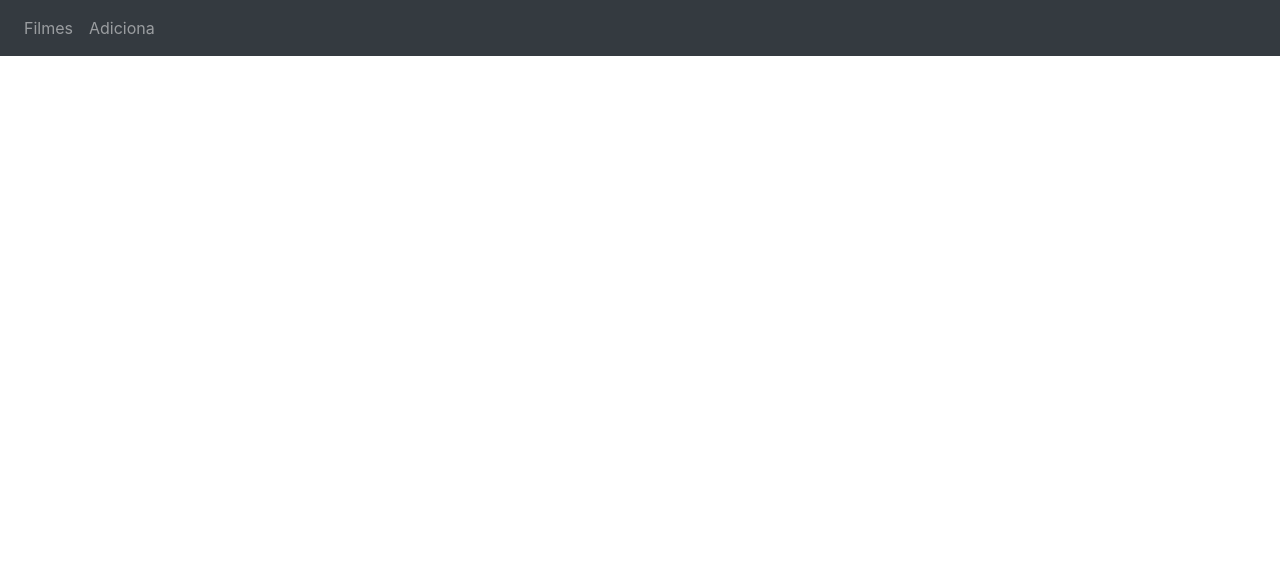
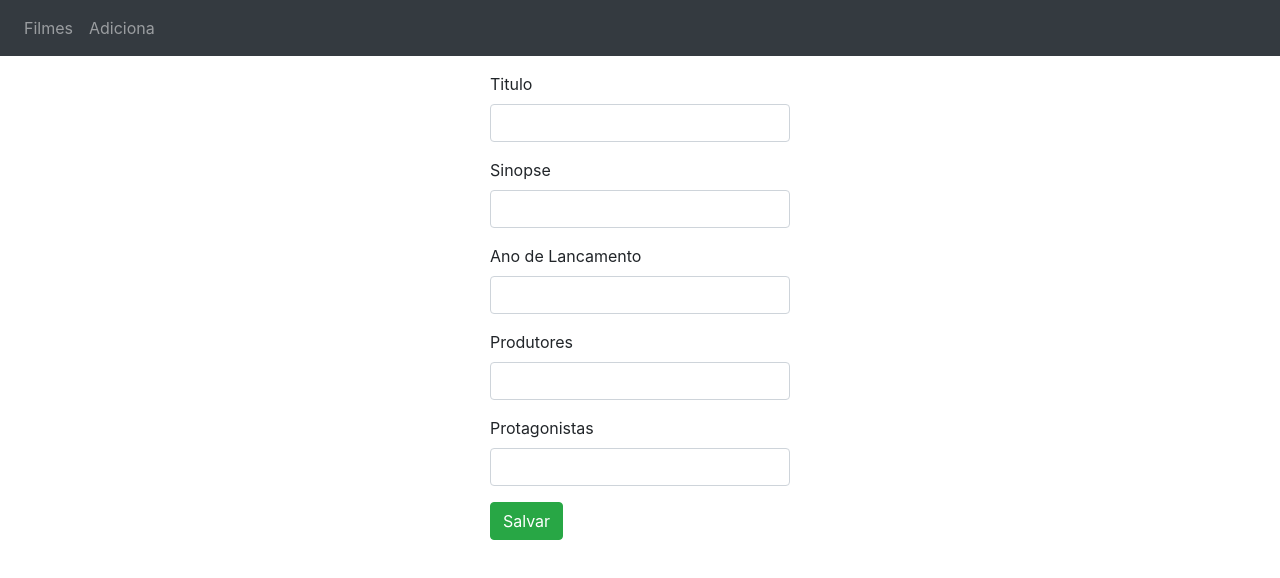
Before and after one commit to rodneybarreto/filmes-app, a React (Create React App) app: page /filmes/1 in a window 1280 px wide. Shown: the top 578 px of the page. Built offline with nearby package versions, Linux system fonts and the light colour scheme; no server answers.

Commit message:
Implementando update

```diff
--- a/src/App.css
+++ b/src/App.css
@@ -1,4 +1,13 @@
-.App {
-  display: flex;
-  flex-wrap: wrap;
+.list {
+  margin: auto;
 }
+
+.submit-form {
+  max-width: 300px;
+  margin: auto;
+}
+
+.edit-form {
+  max-width: 300px;
+  margin: auto;
+}
--- a/src/App.js
+++ b/src/App.js
@@ -4,7 +4,7 @@ import 'bootstrap/dist/css/bootstrap.min.css';
 import './App.css';
 
 import FilmeAdd from './conponents/filme/FilmeAdd';
-//import Filme from './conponents/filme/Filme';
+import FilmeEdt from './conponents/filme/FilmeEdt';
 import FilmeList from './conponents/filme/FilmeList';
 
 export default class App extends Component {
@@ -28,7 +28,7 @@ export default class App extends Component {
             <Switch>
               <Route exact path={["/", "/filmes"]} component={FilmeList} />
               <Route exact path="/add" component={FilmeAdd} />
-              {/* <Route path="/filmes/:id" component={Filme} /> */}
+              <Route path="/filmes/:id" component={FilmeEdt} />
             </Switch>
           </div>
         </div>
--- /dev/null
+++ b/src/conponents/filme/FilmeEdt.jsx
@@ -0,0 +1,157 @@
+import React, { Component } from 'react';
+
+import FilmeService from '../../services/filme.service';
+
+export default class FilmeEdit extends Component {
+
+  constructor(props) {
+    super(props);
+
+    this.setTitulo = this.setTitulo.bind(this);
+    this.setSinopse = this.setSinopse.bind(this);
+    this.setAnoLancamento = this.setAnoLancamento.bind(this);
+    this.setProdutores = this.setProdutores.bind(this);
+    this.setProtagonistas = this.setProtagonistas.bind(this);
+    this.getFilme = this.getFilme.bind(this);
+    this.atualiza = this.atualiza.bind(this);
+
+    this.state = {
+      currentFilme: {
+        id: null,
+        titulo: '',
+        sinopse: '',
+        anoLancamento: '',
+        produtores: '',
+        protagonistas: ''
+      },
+      message: ''
+    };
+  }
+
+  componentDidMount() {
+    this.getFilme(this.props.match.params.id);
+  }
+
+  setTitulo(e) {
+    const titulo = e.target.value;
+
+    this.setState(prev => ({
+      currentFilme: {
+        ...prev.currentFilme,
+        titulo: titulo
+      }
+    }));
+  }
+
+  setSinopse(e) {
+    const sinopse= e.target.value;
+
+    this.setState(prev => ({
+      currentFilme: {
+        ...prev.currentFilme,
+        sinopse: sinopse
+      }
+    }));
+  }
+
+  setAnoLancamento(e) {
+    const anoLancamento = e.target.value;
+
+    this.setState(prev => ({
+      currentFilme: {
+        ...prev.currentFilme,
+        anoLancamento: anoLancamento
+      }
+    }));
+  }
+
+  setProdutores(e) {
+    const produtores = e.target.value;
+
+    this.setState(prev => ({
+      currentFilme: {
+        ...prev.currentFilme,
+        produtores: produtores
+      }
+    }));
+  }
+
+  setProtagonistas(e) {
+    const protagonistas = e.target.value;
+
+    this.setState(prev => ({
+      currentFilme: {
+        ...prev.currentFilme,
+        protagonistas: protagonistas
+      }
+    }));
+  }
+
+  getFilme(id) {
+    FilmeService.get(id)
+      .then(res => this.setState({
+          currentFilme: res.data
+      }))
+      .catch(err => console.log);
+  }
+
+  atualiza() {
+    FilmeService.update(this.satate.currentFilme.id, this.state.currentFilme)
+      .then(res => this.setState({
+          message: 'Filme atualizado com sucesso.'
+      }))
+      .catch(err => console.log);
+  }
+
+  render() {
+    const { currentFilme } = this.state;
+
+    return (
+      <div>
+        {
+          currentFilme ? (
+            <div className="edit-form">
+              <form>
+                <div className="form-group">
+                  <label htmlFor="titulo">Titulo</label>
+                  <input type="text" className="form-control" id="titulo"
+                    value={currentFilme.titulo} onChange={this.setTitulo} name="titulo" />
+                </div>
+                <div className="form-group">
+                  <label htmlFor="sinopse">Sinopse</label>
+                  <input type="text" className="form-control" id="sinopse"
+                    value={currentFilme.sinopse} onChange={this.setSinopse} name="sinopse" />
+                </div>
+                <div className="form-group">
+                  <label htmlFor="anoLancamento">Ano de Lancamento</label>
+                  <input type="text" className="form-control" id="anoLancamento"
+                    value={currentFilme.anoLancamento} onChange={this.setAnoLancamento} name="anoLancamento" />
+                </div>
+                <div className="form-group">
+                  <label htmlFor="produtores">Produtores</label>
+                  <input type="text" className="form-control" id="produtores"
+                    value={currentFilme.produtores} onChange={this.setProdutores} name="produtores" />
+                </div>
+                <div className="form-group">
+                  <label htmlFor="protagonistas">Protagonistas</label>
+                  <input type="text" className="form-control" id="protagonistas"
+                    value={currentFilme.protagonistas} onChange={this.setProtagonistas} name="protagonistas" />
+                </div>
+                <div>
+                  <button onClick={this.atualiza} className="btn btn-success">Salvar</button>
+                </div>
+              </form>
+              <p>{this.state.message}</p>
+            </div>
+          ) : (
+            <div>
+              <br />
+              <p>Click no filme para ver os detalhes...</p>
+            </div>
+          )
+        }
+      </div>
+    );
+  }
+
+}
--- a/src/conponents/filme/FilmeList.jsx
+++ b/src/conponents/filme/FilmeList.jsx
@@ -1,7 +1,7 @@
 import React, { Component } from 'react';
+import { Link } from 'react-router-dom';
 
 import FilmeService from '../../services/filme.service';
-import { Link } from 'react-router-dom';
 
 export default class FilmeList extends Component {
 
@@ -72,7 +72,7 @@ export default class FilmeList extends Component {
                 <div>
                   <label>{currentFilme.protagonistas}</label>
                 </div>
-                <Link to={'/filmes'+ currentFilme.id} className="badge badge-warning">Editar</Link>
+                <Link to={'/filmes/'+ currentFilme.id} className="badge badge-warning">Editar</Link>
               </div>
             ) : (
               <div>
```
Also changed, not shown: src/conponents/filme/Filme.jsx (deleted).
